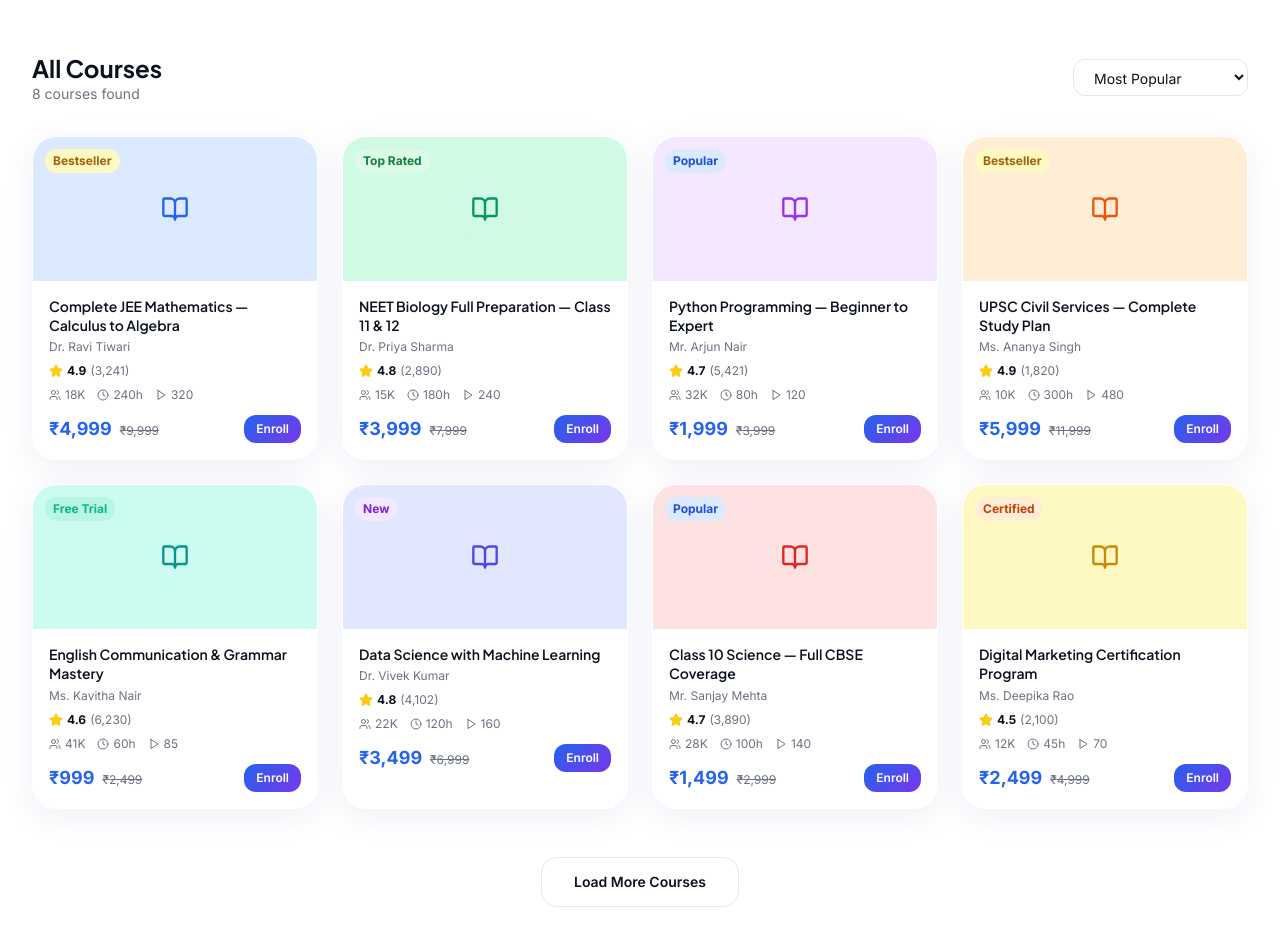
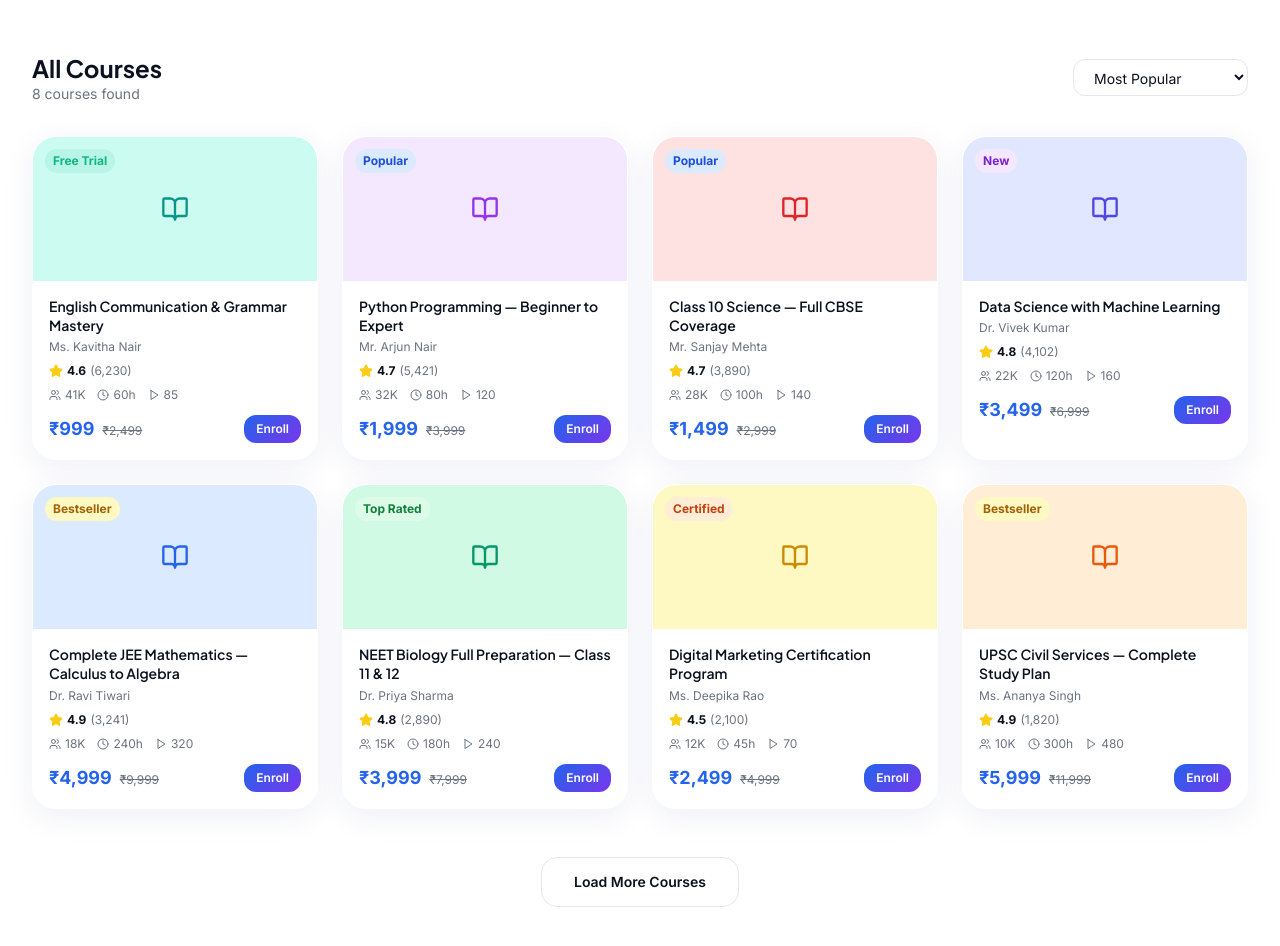
Before and after one commit to ajayjamale-sketch/EdNeed, a React (Vite) app: page /courses in a window 1280 px wide. Shown: the part 840-1786 px from the top of the page. Built offline with nearby package versions, Linux system fonts and the light colour scheme.

Commit message:
fix the cource sorting issue

```diff
--- a/src/pages/About.tsx
+++ b/src/pages/About.tsx
@@ -146,28 +146,7 @@ export default function About() {
         </div>
       </section>
 
-      {/* Team */}
-      <section className="section-padding">
-        <div className="container-custom">
-          <div className="text-center max-w-2xl mx-auto mb-12">
-            <span className="badge-blue mb-4 inline-block">Leadership</span>
-            <h2 className="text-4xl font-bold mb-4">Meet the Team <span className="gradient-text">Behind EdNeed</span></h2>
-            <p className="text-muted-foreground">Passionate educators, technologists, and problem-solvers united by one mission.</p>
-          </div>
-          <div className="grid grid-cols-1 sm:grid-cols-2 lg:grid-cols-3 gap-8">
-            {team.map((member, i) => (
-              <div key={i} className="p-8 rounded-3xl glass-card-premium hover:border-primary/40 hover:shadow-xl hover:-translate-y-2 transition-all duration-300 text-center relative overflow-hidden group">
-                <div className={`w-20 h-20 rounded-2xl ${member.bg} flex items-center justify-center text-white text-2xl font-bold mx-auto mb-5 shadow-lg group-hover:scale-110 transition-transform duration-300`}>
-                  {member.initials}
-                </div>
-                <h3 className="font-semibold text-base mb-0.5">{member.name}</h3>
-                <p className="text-xs font-medium text-primary mb-3">{member.role}</p>
-                <p className="text-xs text-muted-foreground leading-relaxed">{member.bio}</p>
-              </div>
-            ))}
-          </div>
-        </div>
-      </section>
+
 
       {/* CTA */}
       <section className="section-padding bg-gradient-to-br from-slate-50 to-blue-50/30 dark:from-slate-950 dark:to-blue-950/10 border-t border-border">
--- a/src/pages/Courses.tsx
+++ b/src/pages/Courses.tsx
@@ -1,4 +1,6 @@
-import { useState, useEffect } from "react";
+import { useState, useEffect, useMemo } from "react";
+import { Dialog, DialogContent, DialogHeader, DialogTitle, DialogFooter } from "@/components/ui/dialog";
+import { Button } from "@/components/ui/button";
 import Layout from "@/components/layout/Layout";
 import { Link, useNavigate, useLocation } from "react-router-dom";
 import {
@@ -7,8 +9,6 @@ import {
 } from "lucide-react";
 import { cn } from "@/lib/utils";
 import { toast } from "sonner";
-import { Dialog, DialogContent, DialogHeader, DialogTitle, DialogFooter } from "@/components/ui/dialog";
-import { Button } from "@/components/ui/button";
 
 const categories = [
   "All", "JEE / NEET", "School Curriculum", "Skill Development",
@@ -64,6 +64,7 @@ export default function Courses() {
   const [isLoggedIn, setIsLoggedIn] = useState(false);
   const [enrollmentModalOpen, setEnrollmentModalOpen] = useState<any>(null);
   const [payModalOpen, setPayModalOpen] = useState<any>(null);
+  const [showFilterModal, setShowFilterModal] = useState(false);
   const [enrollmentData, setEnrollmentData] = useState({ name: "", email: "", phone: "" });
 
   // Check login status on mount and when location changes (after redirect)
@@ -77,10 +78,9 @@ export default function Courses() {
       }
     };
     checkAuth();
-    // Listen for storage changes (in case login happens in another tab)
     window.addEventListener("storage", checkAuth);
     return () => window.removeEventListener("storage", checkAuth);
-  }, [location.key]); // re-run when URL changes (e.g., after redirect back)
+  }, [location.key]);
 
   // On mount, check if there's a pending enrollment in sessionStorage
   useEffect(() => {
@@ -89,7 +89,6 @@ export default function Courses() {
       try {
         const pendingCourse = JSON.parse(pendingCourseStr);
         sessionStorage.removeItem("pendingEnrollment");
-        // Open enrollment modal for that course
         setEnrollmentData({ name: "", email: "", phone: "" });
         setEnrollmentModalOpen(pendingCourse);
         toast.info(`Welcome back! Continue enrollment for "${pendingCourse.title}"`);
@@ -101,12 +100,10 @@ export default function Courses() {
 
   const handleEnroll = (course: any) => {
     if (!isLoggedIn) {
-      // Store the course to enroll after login/register
       sessionStorage.setItem("pendingEnrollment", JSON.stringify(course));
       toast.info("Please register to enroll in this course");
       navigate("/register");
     } else {
-      // Open enrollment form
       setEnrollmentData({ name: "", email: "", phone: "" });
       setEnrollmentModalOpen(course);
     }
@@ -120,21 +117,37 @@ export default function Courses() {
     }
     toast.success(`Welcome ${enrollmentData.name}! Enrollment details saved.`);
     setEnrollmentModalOpen(null);
-    // Now open payment modal
     setPayModalOpen(enrollmentModalOpen);
-    // Clear any leftover pending enrollment
     sessionStorage.removeItem("pendingEnrollment");
   };
 
+  // Filter courses
   const filtered = courses.filter((c) => {
     const matchCat = activeCategory === "All" || c.category === activeCategory;
     const matchSearch = c.title.toLowerCase().includes(search.toLowerCase()) || c.instructor.toLowerCase().includes(search.toLowerCase());
     return matchCat && matchSearch;
   });
 
+  // Sort filtered courses based on sortBy
+  const sortedCourses = useMemo(() => {
+    const sorted = [...filtered];
+    switch (sortBy) {
+      case "popular":
+        return sorted.sort((a, b) => b.students - a.students);
+      case "rating":
+        return sorted.sort((a, b) => b.rating - a.rating);
+      case "newest":
+        return sorted.sort((a, b) => b.id - a.id); // assuming higher id = newer
+      case "price-low":
+        return sorted.sort((a, b) => a.price - b.price);
+      default:
+        return sorted;
+    }
+  }, [filtered, sortBy]);
+
   return (
     <Layout>
-      {/* Hero */}
+      {/* Hero section unchanged */}
       <section className="relative overflow-hidden bg-gradient-to-br from-primary/5 via-secondary/5 to-background pt-28 pb-16">
         <div className="absolute inset-0 bg-[radial-gradient(ellipse_at_top_right,_hsl(221_83%_53%/0.08),_transparent_60%)]" />
         <div className="container-custom relative">
@@ -142,7 +155,6 @@ export default function Courses() {
             <div className="inline-flex items-center gap-2 px-4 py-2 rounded-full bg-primary/10 text-primary text-sm font-semibold mb-6">
               <BookOpen className="w-4 h-4" /> 15,000+ Courses Available
             </div>
-
             <h1 className="text-4xl lg:text-5xl font-bold font-heading mb-5 leading-tight">
               Learn Anything, <span className="gradient-text">Achieve Everything</span>
             </h1>
@@ -161,11 +173,10 @@ export default function Courses() {
                 className="w-full pl-12 pr-4 py-4 border border-border rounded-2xl bg-card shadow-sm text-sm focus:outline-none focus:ring-2 focus:ring-primary/30 focus:border-primary"
               />
             </div>
-            <button onClick={() => toast.info("Advanced filters coming soon")} className="px-5 py-4 border border-border rounded-2xl bg-card hover:bg-muted transition-colors flex items-center gap-2 text-sm font-medium">
+            <button onClick={() => setShowFilterModal(true)} className="px-5 py-4 border border-border rounded-2xl bg-card hover:bg-muted transition-colors flex items-center gap-2 text-sm font-medium">
               <Filter className="w-4 h-4" /> Filter
             </button>
           </div>
-          {/* Stats */}
           <div className="grid grid-cols-2 lg:grid-cols-4 gap-4">
             {stats.map((s, i) => (
               <div key={i} className="bg-card border border-border rounded-2xl p-5 flex items-center gap-3">
@@ -210,7 +221,7 @@ export default function Courses() {
           <div className="flex items-center justify-between mb-8">
             <div>
               <h2 className="text-2xl font-bold">{activeCategory === "All" ? "All Courses" : activeCategory}</h2>
-              <p className="text-sm text-muted-foreground">{filtered.length} courses found</p>
+              <p className="text-sm text-muted-foreground">{sortedCourses.length} courses found</p>
             </div>
             <select
               value={sortBy}
@@ -225,7 +236,7 @@ export default function Courses() {
           </div>
 
           <div className="grid sm:grid-cols-2 lg:grid-cols-3 xl:grid-cols-4 gap-6">
-            {filtered.map((course) => (
+            {sortedCourses.map((course) => (
               <div
                 key={course.id}
                 className="glass-card-premium rounded-3xl overflow-hidden hover:border-primary/40 hover:shadow-xl hover:-translate-y-2 transition-all duration-300 group flex flex-col h-full"
@@ -276,7 +287,7 @@ export default function Courses() {
         </div>
       </section>
 
-      {/* Learning Paths (simplified placeholder – restore your original content) */}
+      {/* Learning Paths (simplified placeholder) */}
       <section className="section-padding bg-muted/30">
         <div className="container-custom text-center">
           <h2 className="text-2xl font-bold mb-2">Structured Learning Paths</h2>
@@ -369,6 +380,33 @@ export default function Courses() {
         </DialogContent>
       </Dialog>
 
+      {/* Filter Modal */}
+      <Dialog open={showFilterModal} onOpenChange={setShowFilterModal}>
+        <DialogContent className="sm:max-w-[400px] bg-background">
+          <DialogHeader>
+            <DialogTitle>Filter Courses</DialogTitle>
+          </DialogHeader>
+          <div className="py-4 space-y-2">
+            {categories.map((cat) => (
+              <Button
+                key={cat}
+                variant={cat === activeCategory ? "default" : "outline"}
+                onClick={() => {
+                  setActiveCategory(cat);
+                  setShowFilterModal(false);
+                }}
+                className="w-full justify-start"
+              >
+                {cat}
+              </Button>
+            ))}
+          </div>
+          <DialogFooter className="sm:justify-center">
+            <Button variant="outline" onClick={() => setShowFilterModal(false)}>Close</Button>
+          </DialogFooter>
+        </DialogContent>
+      </Dialog>
+
       {/* Payment Modal */}
       <Dialog open={!!payModalOpen} onOpenChange={(open) => !open && setPayModalOpen(null)}>
         <DialogContent className="sm:max-w-[400px] bg-background">
```
